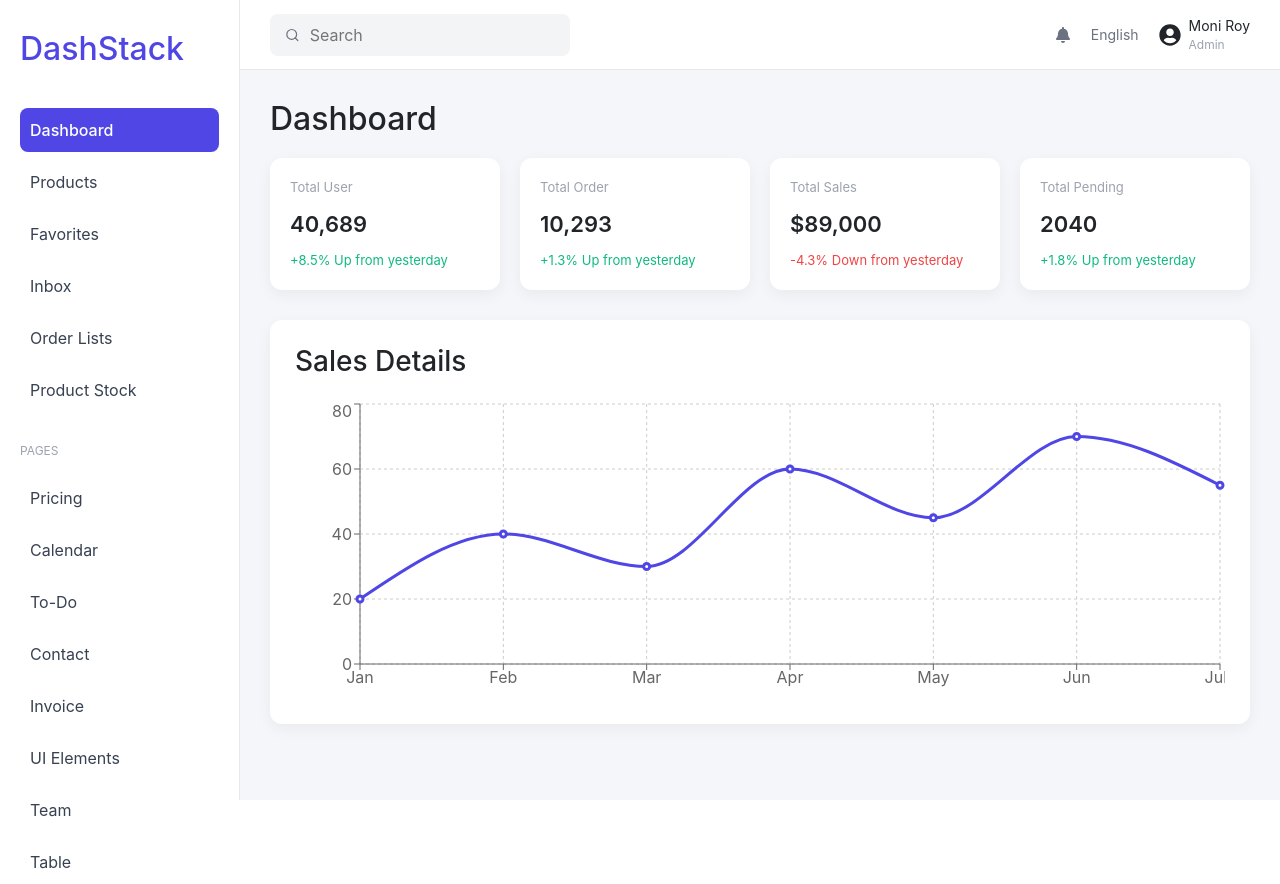
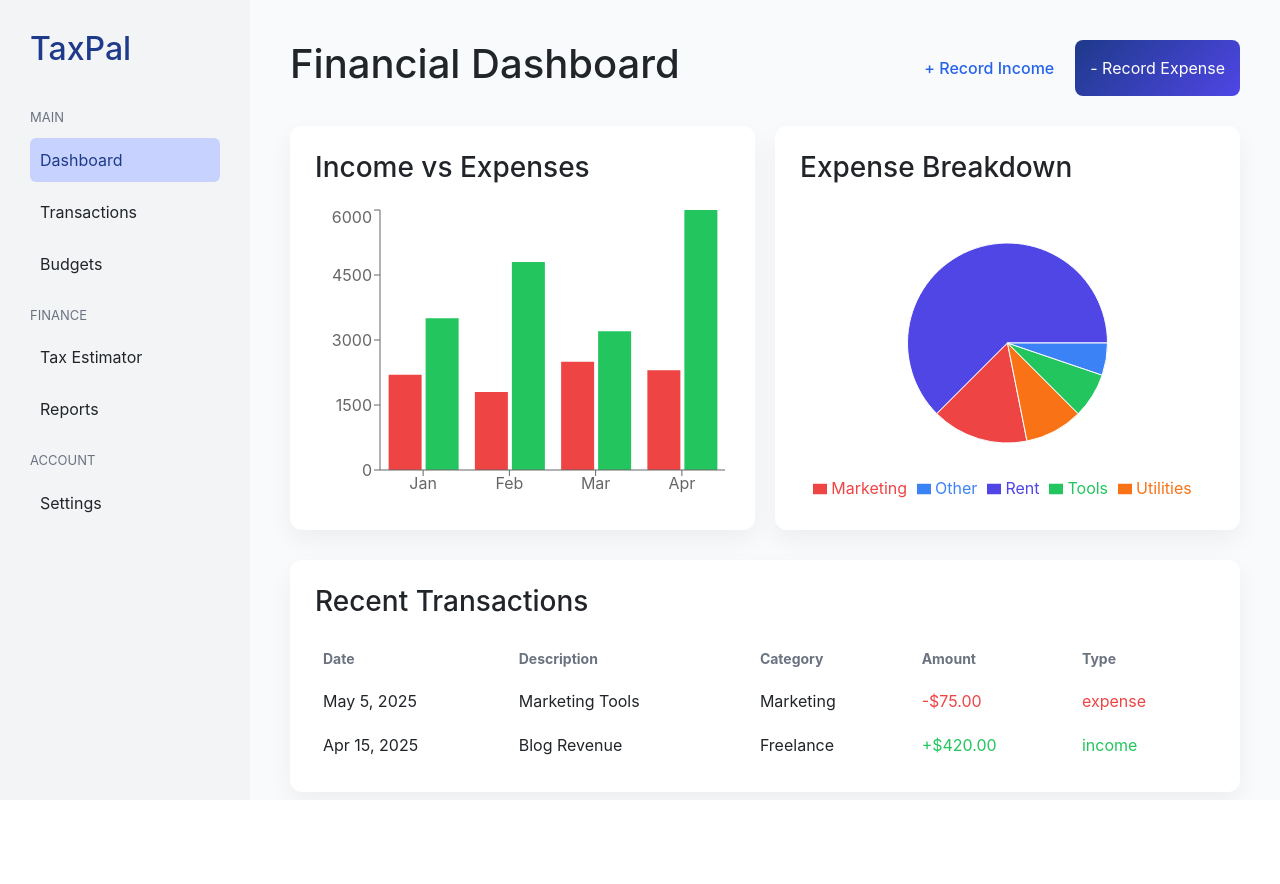
Before and after one commit to springboardmentor405/Taxpal-Team-4, a React app in the folder frontend/: page /dashboard in a window 1280 px wide. After the commit the page ends 800 px from the top, so only its background shows below. Built offline with nearby package versions, Linux system fonts and the light colour scheme; the HTML template or start-up script is replaced by a standard one.

Commit message:
modified dashboard

```diff
--- a/frontend/src/Dashboard.jsx
+++ b/frontend/src/Dashboard.jsx
@@ -1,181 +1,194 @@
 import React from "react";
 import {
-  LineChart,
-  Line,
+  BarChart,
+  Bar,
   XAxis,
   YAxis,
   Tooltip,
   ResponsiveContainer,
-  CartesianGrid
+  PieChart,
+  Pie,
+  Cell,
+  Legend
 } from "recharts";
-import { FaBell, FaUserCircle } from "react-icons/fa";
-import { FiSearch } from "react-icons/fi";
 
 export default function Dashboard() {
-  const salesData = [
-    { name: "Jan", sales: 20 },
-    { name: "Feb", sales: 40 },
-    { name: "Mar", sales: 30 },
-    { name: "Apr", sales: 60 },
-    { name: "May", sales: 45 },
-    { name: "Jun", sales: 70 },
-    { name: "Jul", sales: 55 }
+  const incomeExpenseData = [
+    { month: "Jan", income: 3500, expense: 2200 },
+    { month: "Feb", income: 4800, expense: 1800 },
+    { month: "Mar", income: 3200, expense: 2500 },
+    { month: "Apr", income: 6000, expense: 2300 }
   ];
 
+  const expenseBreakdown = [
+    { name: "Rent", value: 60 },
+    { name: "Marketing", value: 15 },
+    { name: "Utilities", value: 9 },
+    { name: "Tools", value: 7 },
+    { name: "Other", value: 5 }
+  ];
+
+  const COLORS = ["#4f46e5", "#ef4444", "#f97316", "#22c55e", "#3b82f6"];
+
   return (
-    <div style={{ display: "flex", height: "100vh", fontFamily: "Inter, sans-serif", background: "#f5f6fa" }}>
+    <div style={{ display: "flex", height: "100vh", fontFamily: "Inter, sans-serif" }}>
 
-      {/* SIDEBAR */}
-      <div style={{
-        width: "240px",
-        background: "#ffffff",
-        padding: "30px 20px",
-        borderRight: "1px solid #e5e7eb"
-      }}>
-        <h2 style={{ color: "#4f46e5", marginBottom: "40px" }}>DashStack</h2>
+      {/* Sidebar */}
+      <div
+        style={{
+          width: "250px",
+          background: "#f3f4f6",
+          padding: "30px"
+        }}
+      >
+        <h2 style={{ color: "#1e3a8a", marginBottom: "40px" }}>TaxPal</h2>
 
-        <SidebarItem text="Dashboard" active />
-        <SidebarItem text="Products" />
-        <SidebarItem text="Favorites" />
-        <SidebarItem text="Inbox" />
-        <SidebarItem text="Order Lists" />
-        <SidebarItem text="Product Stock" />
+        <p style={{ fontSize: "13px", color: "#6b7280", marginBottom: "10px" }}>MAIN</p>
+        <div style={menuItemActive}>Dashboard</div>
+        <div style={menuItem}>Transactions</div>
+        <div style={menuItem}>Budgets</div>
 
-        <p style={{ marginTop: "30px", fontSize: "12px", color: "#9ca3af" }}>PAGES</p>
+        <p style={{ fontSize: "13px", color: "#6b7280", margin: "20px 0 10px" }}>FINANCE</p>
+        <div style={menuItem}>Tax Estimator</div>
+        <div style={menuItem}>Reports</div>
 
-        <SidebarItem text="Pricing" />
-        <SidebarItem text="Calendar" />
-        <SidebarItem text="To-Do" />
-        <SidebarItem text="Contact" />
-        <SidebarItem text="Invoice" />
-        <SidebarItem text="UI Elements" />
-        <SidebarItem text="Team" />
-        <SidebarItem text="Table" />
+        <p style={{ fontSize: "13px", color: "#6b7280", margin: "20px 0 10px" }}>ACCOUNT</p>
+        <div style={menuItem}>Settings</div>
       </div>
 
-      {/* MAIN AREA */}
-      <div style={{ flex: 1, display: "flex", flexDirection: "column" }}>
+      {/* Main Content */}
+      <div style={{ flex: 1, padding: "40px", background: "#f9fafb", overflowY: "auto" }}>
 
-        {/* TOP NAVBAR */}
-        <div style={{
-          height: "70px",
-          background: "#ffffff",
-          display: "flex",
-          alignItems: "center",
-          justifyContent: "space-between",
-          padding: "0 30px",
-          borderBottom: "1px solid #e5e7eb"
-        }}>
-          <div style={{
-            display: "flex",
-            alignItems: "center",
-            background: "#f3f4f6",
-            padding: "8px 15px",
-            borderRadius: "8px",
-            width: "300px"
-          }}>
-            <FiSearch style={{ marginRight: "8px", color: "#6b7280" }} />
-            <input
-              type="text"
-              placeholder="Search"
+        {/* Header */}
+        <div style={{ display: "flex", justifyContent: "space-between", marginBottom: "30px" }}>
+          <h1>Financial Dashboard</h1>
+
+          <div style={{ display: "flex", gap: "15px" }}>
+            <button
               style={{
+                background: "none",
                 border: "none",
-                outline: "none",
-                background: "transparent",
-                width: "100%"
+                color: "#2563eb",
+                cursor: "pointer",
+                fontWeight: 500
               }}
-            />
-          </div>
+            >
+              + Record Income
+            </button>
 
-          <div style={{ display: "flex", alignItems: "center", gap: "20px" }}>
-            <FaBell style={{ color: "#6b7280", cursor: "pointer" }} />
-            <span style={{ fontSize: "14px", color: "#6b7280" }}>English</span>
-            <div style={{ display: "flex", alignItems: "center", gap: "8px" }}>
-              <FaUserCircle size={22} />
-              <div>
-                <div style={{ fontSize: "14px" }}>Moni Roy</div>
-                <div style={{ fontSize: "12px", color: "#9ca3af" }}>Admin</div>
-              </div>
-            </div>
+            <button
+              style={{
+                background: "linear-gradient(135deg,#1e3a8a,#4f46e5)",
+                color: "white",
+                border: "none",
+                padding: "8px 15px",
+                borderRadius: "8px",
+                cursor: "pointer"
+              }}
+            >
+              - Record Expense
+            </button>
           </div>
         </div>
 
-        {/* DASHBOARD CONTENT */}
-        <div style={{ padding: "30px" }}>
-          <h2 style={{ marginBottom: "20px" }}>Dashboard</h2>
+        {/* Charts */}
+        <div style={{ display: "grid", gridTemplateColumns: "1fr 1fr", gap: "20px", marginBottom: "30px" }}>
 
-          {/* STAT CARDS */}
-          <div style={{ display: "grid", gridTemplateColumns: "repeat(4, 1fr)", gap: "20px", marginBottom: "30px" }}>
-            <StatCard title="Total User" value="40,689" trend="+8.5%" positive />
-            <StatCard title="Total Order" value="10,293" trend="+1.3%" positive />
-            <StatCard title="Total Sales" value="$89,000" trend="-4.3%" />
-            <StatCard title="Total Pending" value="2040" trend="+1.8%" positive />
+          {/* Bar Chart */}
+          <div style={cardStyle}>
+            <h3 style={{ marginBottom: "20px" }}>Income vs Expenses</h3>
+            <ResponsiveContainer width="100%" height={300}>
+              <BarChart data={incomeExpenseData}>
+                <XAxis dataKey="month" />
+                <YAxis />
+                <Tooltip />
+                <Bar dataKey="expense" fill="#ef4444" />
+                <Bar dataKey="income" fill="#22c55e" />
+              </BarChart>
+            </ResponsiveContainer>
           </div>
 
-          {/* SALES CHART */}
-          <div style={{
-            background: "#ffffff",
-            padding: "25px",
-            borderRadius: "12px",
-            boxShadow: "0 5px 15px rgba(0,0,0,0.05)"
-          }}>
-            <h3 style={{ marginBottom: "20px" }}>Sales Details</h3>
-
+          {/* Pie Chart */}
+          <div style={cardStyle}>
+            <h3 style={{ marginBottom: "20px" }}>Expense Breakdown</h3>
             <ResponsiveContainer width="100%" height={300}>
-              <LineChart data={salesData}>
-                <CartesianGrid strokeDasharray="3 3" />
-                <XAxis dataKey="name" />
-                <YAxis />
+              <PieChart>
+                <Pie data={expenseBreakdown} dataKey="value" outerRadius={100}>
+                  {expenseBreakdown.map((entry, index) => (
+                    <Cell key={index} fill={COLORS[index]} />
+                  ))}
+                </Pie>
                 <Tooltip />
-                <Line
-                  type="monotone"
-                  dataKey="sales"
-                  stroke="#4f46e5"
-                  strokeWidth={3}
-                />
-              </LineChart>
+                <Legend />
+              </PieChart>
             </ResponsiveContainer>
           </div>
         </div>
+
+        {/* Transactions */}
+        <div style={cardStyle}>
+          <h3 style={{ marginBottom: "20px" }}>Recent Transactions</h3>
+
+          <table style={{ width: "100%", borderCollapse: "collapse" }}>
+            <thead>
+              <tr style={{ color: "#6b7280", fontSize: "14px" }}>
+                <th style={thStyle}>Date</th>
+                <th style={thStyle}>Description</th>
+                <th style={thStyle}>Category</th>
+                <th style={thStyle}>Amount</th>
+                <th style={thStyle}>Type</th>
+              </tr>
+            </thead>
+            <tbody>
+              <tr>
+                <td style={tdStyle}>May 5, 2025</td>
+                <td style={tdStyle}>Marketing Tools</td>
+                <td style={tdStyle}>Marketing</td>
+                <td style={{ ...tdStyle, color: "#ef4444" }}>-$75.00</td>
+                <td style={{ ...tdStyle, color: "#ef4444" }}>expense</td>
+              </tr>
+              <tr>
+                <td style={tdStyle}>Apr 15, 2025</td>
+                <td style={tdStyle}>Blog Revenue</td>
+                <td style={tdStyle}>Freelance</td>
+                <td style={{ ...tdStyle, color: "#22c55e" }}>+$420.00</td>
+                <td style={{ ...tdStyle, color: "#22c55e" }}>income</td>
+              </tr>
+            </tbody>
+          </table>
+        </div>
+
       </div>
     </div>
   );
 }
 
-/* COMPONENTS */
+/* Inline style objects */
+const menuItem = {
+  padding: "10px",
+  borderRadius: "6px",
+  cursor: "pointer",
+  marginBottom: "8px"
+};
 
-function SidebarItem({ text, active }) {
-  return (
-    <div style={{
-      padding: "10px",
-      borderRadius: "8px",
-      marginBottom: "8px",
-      cursor: "pointer",
-      background: active ? "#4f46e5" : "transparent",
-      color: active ? "white" : "#374151",
-      fontWeight: active ? 500 : 400
-    }}>
-      {text}
-    </div>
-  );
-}
+const menuItemActive = {
+  ...menuItem,
+  background: "#c7d2fe",
+  color: "#1e3a8a"
+};
 
-function StatCard({ title, value, trend, positive }) {
-  return (
-    <div style={{
-      background: "#ffffff",
-      padding: "20px",
-      borderRadius: "12px",
-      boxShadow: "0 5px 15px rgba(0,0,0,0.05)"
-    }}>
-      <div style={{ fontSize: "13px", color: "#9ca3af" }}>{title}</div>
-      <div style={{ fontSize: "22px", fontWeight: 600, margin: "10px 0" }}>{value}</div>
-      <div style={{
-        fontSize: "13px",
-        color: positive ? "#10b981" : "#ef4444"
-      }}>
-        {trend} {positive ? "Up from yesterday" : "Down from yesterday"}
-      </div>
-    </div>
-  );
-}
+const cardStyle = {
+  background: "white",
+  padding: "25px",
+  borderRadius: "12px",
+  boxShadow: "0 10px 25px rgba(0,0,0,0.05)"
+};
+
+const thStyle = {
+  textAlign: "left",
+  padding: "10px 8px"
+};
+
+const tdStyle = {
+  padding: "10px 8px"
+};
```
